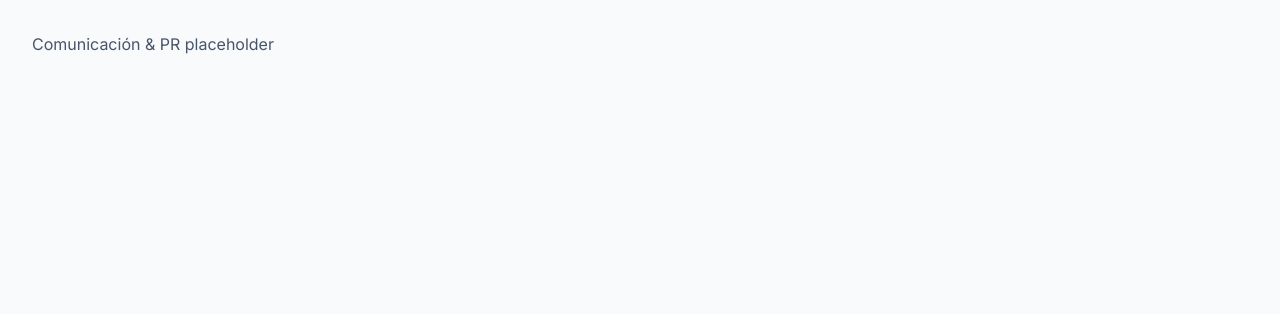
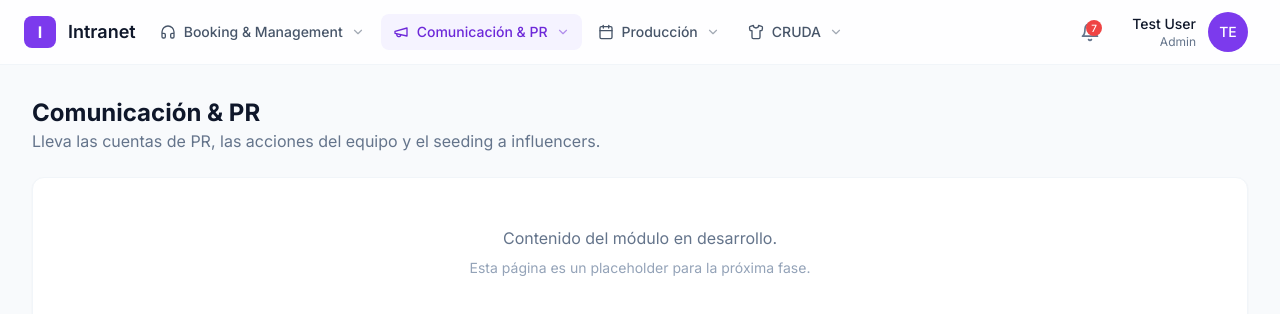
Before and after one commit to Arian1192/intranet-boilerplate, a React (Vite) app: page /etra in a window 1280 px wide. Shown: the top 314 px of the page. Built offline with nearby package versions, Linux system fonts and the light colour scheme.

Commit message:
feat: add placeholder module shells and routes

```diff
--- a/src/features/modules/CRMShell.tsx
+++ b/src/features/modules/CRMShell.tsx
@@ -1,4 +1,10 @@
-// Stub for Task 6 compilation; full implementation in Task 8
+import { ModuleShell } from './ModuleShell';
+
 export function CRMShell() {
-  return <div className="p-8 text-slate-600">CRM placeholder</div>;
+  return (
+    <ModuleShell
+      title="CRM"
+      description="Base de clientes y contactos, pipeline de oportunidades, KPIs comerciales."
+    />
+  );
 }
--- a/src/features/modules/ConceptOneShell.tsx
+++ b/src/features/modules/ConceptOneShell.tsx
@@ -1,4 +1,10 @@
-// Stub for Task 6 compilation; full implementation in Task 8
+import { ModuleShell } from './ModuleShell';
+
 export function ConceptOneShell() {
-  return <div className="p-8 text-slate-600">Booking & Management placeholder</div>;
+  return (
+    <ModuleShell
+      title="Booking & Management"
+      description="Gestiona shows y su calculadora, liquidaciones, fichas de artistas, logística y reportes."
+    />
+  );
 }
--- a/src/features/modules/ConfigShell.tsx
+++ b/src/features/modules/ConfigShell.tsx
@@ -1,4 +1,10 @@
-// Stub for Task 6 compilation; full implementation in Task 8
+import { ModuleShell } from './ModuleShell';
+
 export function ConfigShell() {
-  return <div className="p-8 text-slate-600">Configuración placeholder</div>;
+  return (
+    <ModuleShell
+      title="Configuración"
+      description="Plantillas de correo y ajustes generales de la intranet."
+    />
+  );
 }
--- a/src/features/modules/CrudaShell.tsx
+++ b/src/features/modules/CrudaShell.tsx
@@ -1,4 +1,10 @@
-// Stub for Task 6 compilation; full implementation in Task 8
+import { ModuleShell } from './ModuleShell';
+
 export function CrudaShell() {
-  return <div className="p-8 text-slate-600">CRUDA placeholder</div>;
+  return (
+    <ModuleShell
+      title="CRUDA"
+      description="Catálogo, pedidos y control de stock de ropa y merch, con analítica."
+    />
+  );
 }
--- a/src/features/modules/EtraShell.tsx
+++ b/src/features/modules/EtraShell.tsx
@@ -1,4 +1,10 @@
-// Stub for Task 6 compilation; full implementation in Task 8
+import { ModuleShell } from './ModuleShell';
+
 export function EtraShell() {
-  return <div className="p-8 text-slate-600">Comunicación & PR placeholder</div>;
+  return (
+    <ModuleShell
+      title="Comunicación & PR"
+      description="Lleva las cuentas de PR, las acciones del equipo y el seeding a influencers."
+    />
+  );
 }
--- /dev/null
+++ b/src/features/modules/ModuleShell.tsx
@@ -0,0 +1,34 @@
+import { AppLayout } from '@/components/layout';
+import { Card } from '@/components/ui';
+import type { User } from '@/types';
+
+export interface ModuleShellProps {
+  title: string;
+  description: string;
+}
+
+const mockUser: User = {
+  id: '1',
+  email: 'test@example.com',
+  name: 'Test User',
+  role: 'Admin',
+};
+
+export function ModuleShell({ title, description }: ModuleShellProps) {
+  return (
+    <AppLayout user={mockUser}>
+      <div className="space-y-6">
+        <div>
+          <h1 className="text-2xl font-bold text-slate-900">{title}</h1>
+          <p className="text-slate-500">{description}</p>
+        </div>
+        <Card className="p-12 text-center">
+          <p className="text-slate-500">Contenido del módulo en desarrollo.</p>
+          <p className="mt-2 text-sm text-slate-400">
+            Esta página es un placeholder para la próxima fase.
+          </p>
+        </Card>
+      </div>
+    </AppLayout>
+  );
+}
--- a/src/features/modules/ProduccionShell.tsx
+++ b/src/features/modules/ProduccionShell.tsx
@@ -1,4 +1,10 @@
-// Stub for Task 6 compilation; full implementation in Task 8
+import { ModuleShell } from './ModuleShell';
+
 export function ProduccionShell() {
-  return <div className="p-8 text-slate-600">Producción placeholder</div>;
+  return (
+    <ModuleShell
+      title="Producción"
+      description="Base de datos de eventos y producciones: calendario, tareas, responsables y presupuesto."
+    />
+  );
 }
--- a/src/features/modules/TeamShell.tsx
+++ b/src/features/modules/TeamShell.tsx
@@ -1,4 +1,10 @@
-// Stub for Task 6 compilation; full implementation in Task 8
+import { ModuleShell } from './ModuleShell';
+
 export function TeamShell() {
-  return <div className="p-8 text-slate-600">Team placeholder</div>;
+  return (
+    <ModuleShell
+      title="Team"
+      description="Personas del grupo, condiciones y RRHH, vacaciones y gestión de usuarios."
+    />
+  );
 }
```
